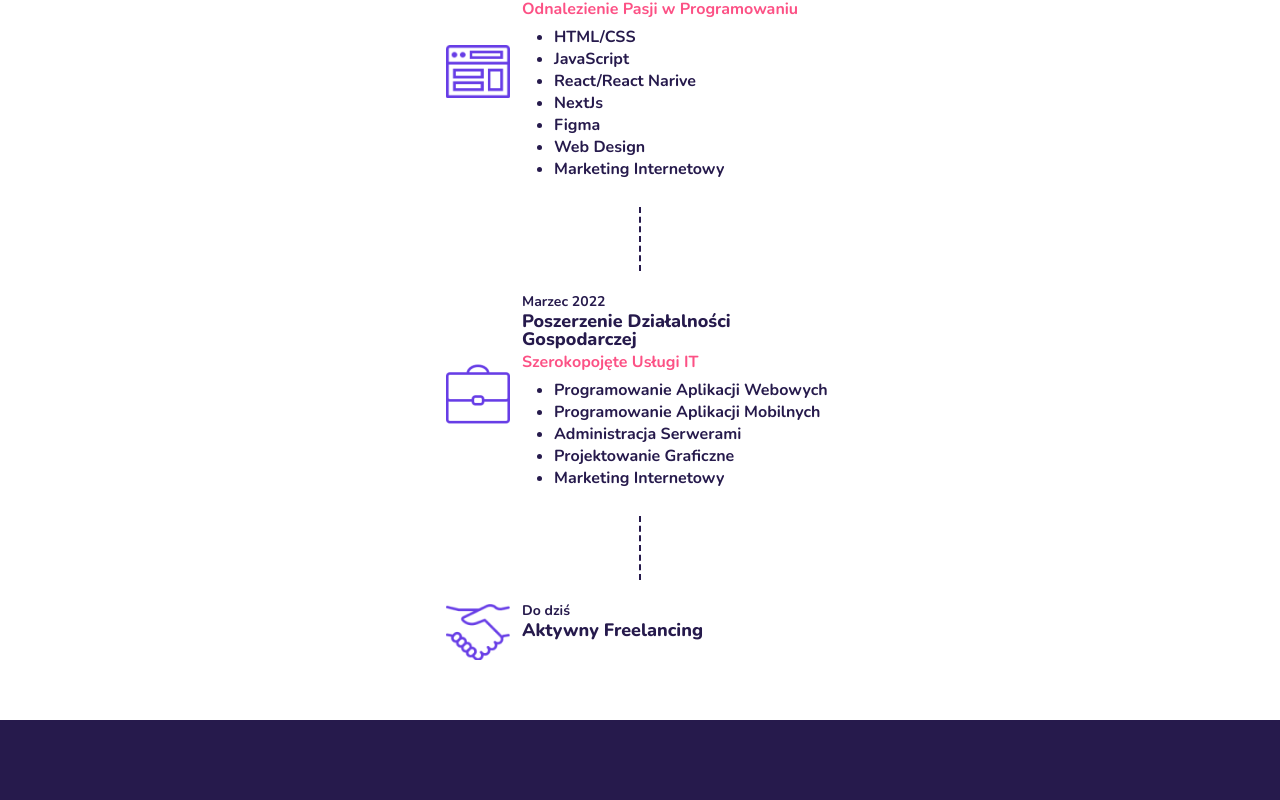
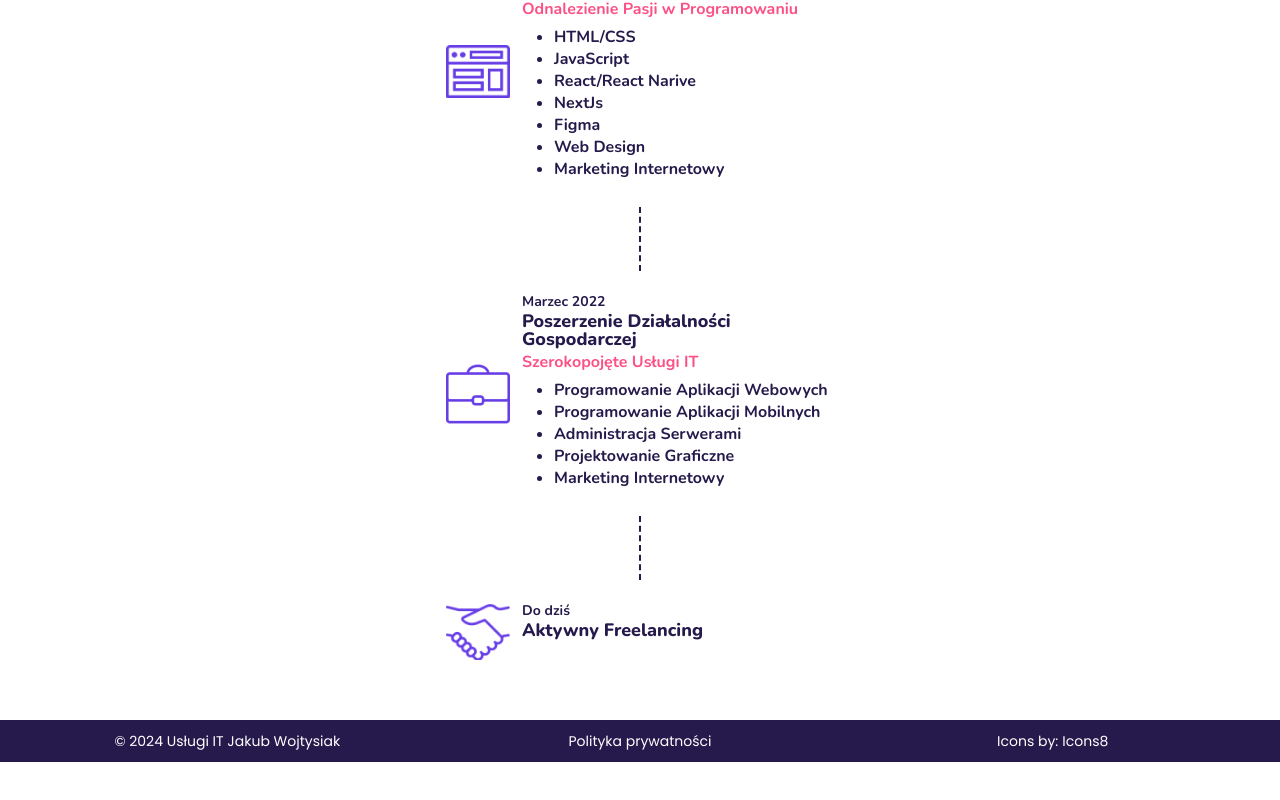
Before and after one commit to CodastickFantastic/Portfolio2024, a Next.js app: page /o-mnie in a window 1280 px wide. Shown: the part 3138-3938 px from the top of the page. After the commit the page ends 3900 px from the top, so only its background shows below. Built offline with nearby package versions, Linux system fonts and the light colour scheme.

Commit message:
More visual styling

```diff
--- a/src/components/globalComponents/Footer.tsx
+++ b/src/components/globalComponents/Footer.tsx
@@ -3,8 +3,14 @@ import Link from "next/link"
 
 const Footer = (): React.JSX.Element => {
     return (
-        <div style={{ width: "100%", height: 300, background: "#261A4C", marginTop: 60 }}>
-
+        <div className={styles.footer}>
+            <div className="container">
+                <div className={styles.footerInnerContainer}>
+                    <p>© 2024 Usługi IT Jakub Wojtysiak</p>
+                    <Link href="/polityka-prywatnosci">Polityka prywatności</Link>
+                    <p>Icons by:<Link href="https://icons8.com/" rel="nofollow">Icons8</Link></p>
+                </div>
+            </div>
         </div>
     )
 }
--- a/src/components/macroComponents/HeaderWithQuote.tsx
+++ b/src/components/macroComponents/HeaderWithQuote.tsx
@@ -28,7 +28,7 @@ const HeaderWithQuote = (): React.JSX.Element => {
                 <Link href="https://github.com/CodastickFantastic" className='button' target='_blank'>
                     <Image src={Github} alt="Github" />
                 </Link>
-                <Link href="#" className='button'>
+                <Link href="https://www.linkedin.com/in/jakub-wojtysiak-6a16912b0/" target='_blank' className='button'>
                     <Image src={Linkedin} alt="Linkedin" />
                 </Link>
             </div>
--- a/src/scss/components/Footer.module.scss
+++ b/src/scss/components/Footer.module.scss
@@ -0,0 +1,53 @@
+@use "../helpers/variables.scss";
+
+.footer {
+    width: 100%;
+    padding: 12px 0;
+    background: variables.$deep-purple;
+    margin-Top: 60px;
+
+    .footerInnerContainer {
+        display: flex;
+        flex-direction: row;
+        justify-content: space-between;
+
+        p,
+        a {
+            display: flex;
+            align-items: center;
+            justify-content: center;
+            font-family: variables.$poppins;
+            color: white;
+            font-size: 14px;
+            font-weight: 400;
+            text-align: center;
+            width: 33%;
+            line-height: 1.3;
+        }
+
+        a:hover {
+            text-decoration: underline;
+        }
+
+        p {
+            a {
+                width: unset;
+                margin-left: 4px;
+            }
+        }
+    }
+}
+
+@media(max-width: 480px) {
+    .footer {
+        .footerInnerContainer {
+            flex-direction: column;
+
+            p,
+            a {
+                width: 100%;
+                margin: 8px 0;
+            }
+        }
+    }
+}
```
